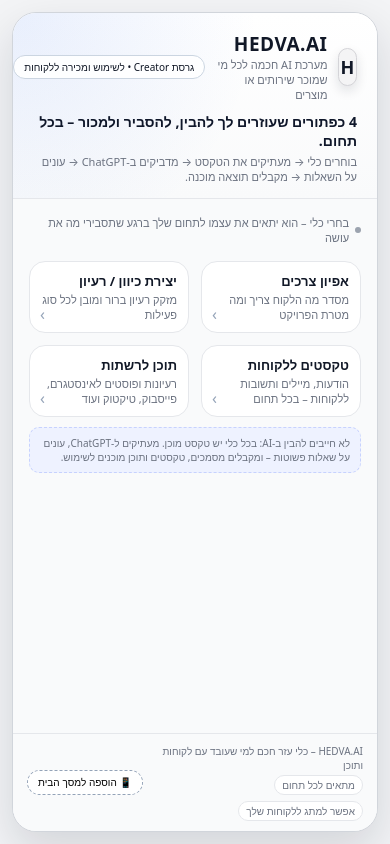
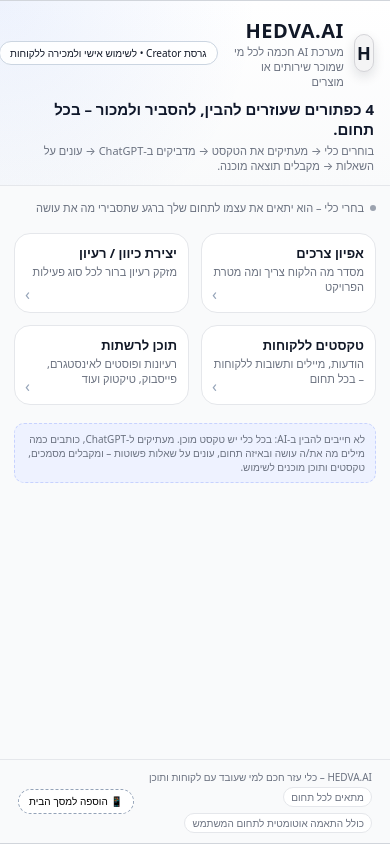
Before and after one commit to hedvachen/archiai-app, a plain HTML site: page index.html in a window 390 px wide. Drawn offline with Linux system fonts and the light colour scheme.

Commit message:
Refactor styles for layout and component adjustments
Updated styles for layout and responsiveness, adjusted padding, margins, and font sizes. Improved accessibility and visual consistency across components.

```diff
--- a/index.html
+++ b/index.html
@@ -26,32 +26,35 @@
     body {
       font-family: system-ui, -apple-system, "Segoe UI", sans-serif;
       margin: 0;
-      padding: 20px;
+      padding: 0;
       background: #f3f4f6;
       display: flex;
       justify-content: center;
       min-height: 100vh;
     }
 
+    /* המוצר עכשיו על כל הדף (רוחב מלא, לא קופסה קטנה) */
     .shell {
       width: 100%;
-      max-width: 540px;
+      max-width: 1100px;
+      min-height: 100vh;
       background: white;
-      border-radius: 28px;
+      border-radius: 0;
       border: 1px solid var(--border);
       box-shadow: var(--shadow);
       overflow: hidden;
       display: flex;
       flex-direction: column;
+      margin: 0 auto;
     }
 
     /* HEADER */
 
     .header {
-      padding: 18px 20px 14px;
+      padding: 18px 32px 14px;
       border-bottom: 1px solid #e5e7eb;
       background:
-        radial-gradient(circle at top left, rgba(37,99,235,0.10), transparent 60%),
+        radial-gradient(circle at top left, rgba(37,99,235,0.08), transparent 60%),
         linear-gradient(to bottom, #ffffff, #f9fafb);
     }
 
@@ -85,7 +88,7 @@
     }
 
     .brand-main {
-      font-size: 19px;
+      font-size: 20px;
       font-weight: 700;
       color: #111827;
       letter-spacing: 0.5px;
@@ -107,10 +110,11 @@
     }
 
     .hero-text-main {
-      font-size: 14px;
+      font-size: 15px;
       font-weight: 600;
       color: #0f172a;
       margin-bottom: 4px;
+      margin-top: 4px;
     }
 
     .hero-text-sub {
@@ -121,7 +125,7 @@
     /* BODY */
 
     .body {
-      padding: 16px;
+      padding: 16px 24px 18px;
       background: #f9fafb;
       flex: 1;
       display: flex;
@@ -146,9 +150,27 @@
 
     .tools-grid {
       display: grid;
-      grid-template-columns: repeat(2, 1fr);
+      grid-template-columns: repeat(4, minmax(0, 1fr));
       gap: 12px;
-      margin-top: 6px;
+      margin-top: 8px;
+    }
+
+    @media (max-width: 900px) {
+      .tools-grid {
+        grid-template-columns: repeat(2, minmax(0, 1fr));
+      }
+    }
+
+    @media (max-width: 520px) {
+      .header {
+        padding: 16px 16px 12px;
+      }
+      .body {
+        padding: 14px 14px 16px;
+      }
+      .tools-grid {
+        grid-template-columns: repeat(2, minmax(0, 1fr));
+      }
     }
 
     .tool-card {
@@ -159,7 +181,7 @@
       cursor: pointer;
       transition: .15s ease;
       position: relative;
-      min-height: 70px;
+      min-height: 80px;
       display: flex;
       flex-direction: column;
       justify-content: space-between;
@@ -204,12 +226,13 @@
       border: 1px dashed #c7d2fe;
       padding: 8px 10px;
       line-height: 1.4;
+      margin-top: 8px;
     }
 
     /* FOOTER */
 
     .footer {
-      padding: 10px 14px;
+      padding: 10px 18px;
       background: #f9fafb;
       border-top: 1px solid #e5e7eb;
       font-size: 10px;
@@ -370,11 +393,11 @@
     }
 
     @media (max-width: 520px) {
-      body {
-        padding: 12px;
-      }
       .shell {
-        border-radius: 24px;
+        border-radius: 0;
+        box-shadow: none;
+        border-left: none;
+        border-right: none;
       }
       .modal {
         border-radius: 18px;
@@ -396,12 +419,12 @@
           </div>
         </div>
         <div class="pill">
-          גרסת Creator • לשימוש ומכירה ללקוחות
+          גרסת Creator • לשימוש אישי ולמכירה ללקוחות
         </div>
       </div>
 
       <div class="hero-text-main">
-        4 כפתורים שעוזרים לך להבין, להסביר ולמכור – בכל תחום.
+        4 כפתורים שעוזרים להבין, להסביר ולמכור – בכל תחום.
       </div>
       <div class="hero-text-sub">
         בוחרים כלי → מעתיקים את הטקסט → מדביקים ב-ChatGPT → עונים על השאלות → מקבלים תוצאה מוכנה.
@@ -427,7 +450,7 @@
         <div class="tool-card" data-tool="concept">
           <div>
             <div class="tool-title">יצירת כיוון / רעיון</div>
-            <div class="tool-desc">מזקק רעיון ברור ומובן לכל סוג פעילות</div>
+            <div class="tool-desc">מזקק רעיון ברור לכל סוג פעילות</div>
           </div>
           <div class="tool-chevron">›</div>
         </div>
@@ -451,7 +474,7 @@
       </div>
 
       <div class="info-strip">
-        לא חייבים להבין ב-AI: בכל כלי יש טקסט מוכן. מעתיקים ל-ChatGPT, עונים על שאלות פשוטות – ומקבלים מסמכים, טקסטים ותוכן מוכנים לשימוש.
+        לא חייבים להבין ב-AI: בכל כלי יש טקסט מוכן. מעתיקים ל-ChatGPT, כותבים כמה מילים מה את/ה עושה ובאיזה תחום, עונים על שאלות פשוטות – ומקבלים מסמכים, טקסטים ותוכן מוכנים לשימוש.
       </div>
     </main>
 
@@ -460,7 +483,7 @@
         <div>HEDVA.AI – כלי עזר חכם למי שעובד עם לקוחות ותוכן</div>
         <div class="footer-tag-row">
           <div class="footer-tag">מתאים לכל תחום</div>
-          <div class="footer-tag">אפשר למתג ללקוחות שלך</div>
+          <div class="footer-tag">כולל התאמה אוטומטית לתחום המשתמש</div>
         </div>
       </div>
       <button class="footer-btn" onclick="showInstallHint()">
@@ -484,7 +507,7 @@
           <ul>
             <li>לחצי על הכפתור "העתקת הטקסט ל-ChatGPT".</li>
             <li>פתחי ChatGPT, הדביקי את הטקסט והוסיפי הסבר קצר מה את עושה ובאיזה תחום.</li>
-            <li>עני על השאלות שתקבלי – ובסוף תקבלי מסמך/תוכן מוכן.</li>
+            <li>עני על השאלות – ובסוף תקבלי מסמך/תוכן מוכן.</li>
           </ul>
         </div>
 
@@ -497,14 +520,13 @@
       </div>
 
       <div class="modal-close-row">
-        <div>אפשר לערוך את הטקסט לפני שמעתיקים, ולהתאים לשפה שלך.</div>
+        <div>הערה: הטקסט כולל קרדיט "נוצר באמצעות HEDVA.AI" – לשימוש אישי של הרוכש בלבד.</div>
         <button class="modal-close-btn" onclick="closeModal()" aria-label="סגירה">×</button>
       </div>
     </div>
   </div>
 
 <script>
-  // רפרנסים
   const modalBackdrop = document.getElementById("modalBackdrop");
   const modalTitle = document.getElementById("modalTitle");
   const modalSub = document.getElementById("modalSub");
@@ -516,7 +538,7 @@
   const tools = {
     needs: {
       title: "אפיון צרכים",
-      sub: "עוזר לך להבין מה הלקוח צריך ומה המטרה – בכל תחום.",
+      sub: "עוזר להבין מה הלקוח צריך ומה המטרה – בכל תחום.",
       text: `את/ה עוזר/ת AI לאפיון צרכים עבור פרויקטים בכל תחום.
 
 המטרה שלך:
@@ -552,7 +574,7 @@
   • נקודות חוזקה
   • מה חשוב לי בתהליך.
 
-הצג/י את האפיון כך שאוכל להעתיק אותו כמות שהוא ל-Word / Google Docs / מייל.`
+הקפד/י לשמור על טון כתיבה ידידותי ומעשי, ולהתאים תמיד לתחום שבו אני עוסק/ת.`
     },
     concept: {
       title: "יצירת כיוון / רעיון",
@@ -595,7 +617,7 @@
 4. 3–5 משפטים שאפשר לומר ללקוח / לקהל:
    – משפטים שאפשר לומר בשיחה או בסטורי, שמסבירים את הכיוון בפשטות.
 
-התאם/י את כל התשובות לתחום שאני אומר/ת לך בתחילת התהליך.`
+התאם/י את כל התשובות לתחום שאני אומר/ת לך בתחילת התהליך, ושמור/י על טון כתיבה נעים ומכבד.`
     },
     client: {
       title: "טקסטים ללקוחות",
@@ -661,7 +683,7 @@
 אופן העבודה:
 - אחרי שאענה על השאלות, בנה/בני עבורי:
 
-1. לוח רעיונות לתוכן (לא חייב טבלה בפורמט, אפשר רשימה):
+1. לוח רעיונות לתוכן:
    – רשימה של לפחות 15–20 רעיונות לפוסטים / סרטונים / סטוריז.
    – לכל רעיון: ציין/י מה סוג התוכן (פוסט, רילס, סטורי), על מה מדברים, ומה הקריאה לפעולה (לייק, תגובה, הודעה, שמירה וכו').
 
@@ -681,7 +703,6 @@
     }
   };
 
-  // פתיחת מודל לכלי
   document.querySelectorAll(".tool-card").forEach(card => {
     card.onclick = () => {
       document.querySelectorAll(".tool-card").forEach(c => c.classList.remove("active"));
@@ -689,7 +710,6 @@
 
       const key = card.dataset.tool;
       const tool = tools[key];
-
       if (!tool) return;
 
       modalTitle.textContent = tool.title;
@@ -713,10 +733,16 @@
       alert("קודם בחרי אחד הכלים – ואז אפשר להעתיק את הטקסט.");
       return;
     }
+
+    // "הגנה רכה": מוסיפים שורת קרדיט לכל העתקה
+    const brandedText =
+      currentPrompt +
+      "\n\n---\nנוצר באמצעות HEDVA.AI – לשימוש אישי של הרוכש בלבד. אין להעביר את הטקסט הזה כמוצר נפרד.";
+
     if (navigator.clipboard && navigator.clipboard.writeText) {
-      navigator.clipboard.writeText(currentPrompt)
+      navigator.clipboard.writeText(brandedText)
         .then(() => {
-          alert("הטקסט הועתק. עכשיו פתחי ChatGPT, הדביקי את הטקסט והוסיפי כמה מילים מה את עושה ובאיזה תחום.");
+          alert("הטקסט הועתק (כולל קרדיט HEDVA.AI). עכשיו פתחי ChatGPT, הדביקי את הטקסט והוסיפי כמה מילים מה את עושה ובאיזה תחום.");
         })
         .catch(() => {
           alert("אם ההעתקה לא עבדה – סמני את הטקסט בחלון, העתיקי ידנית והדביקי ב-ChatGPT.");
```
